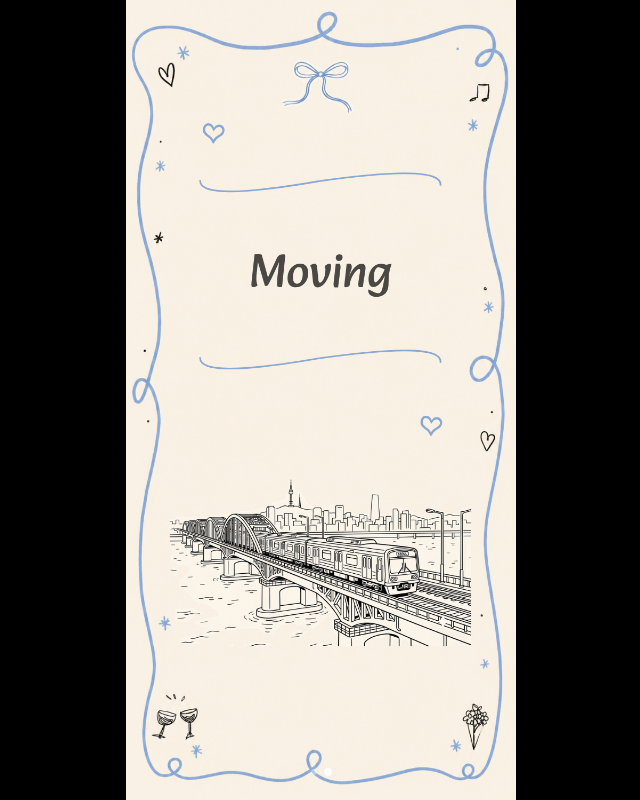
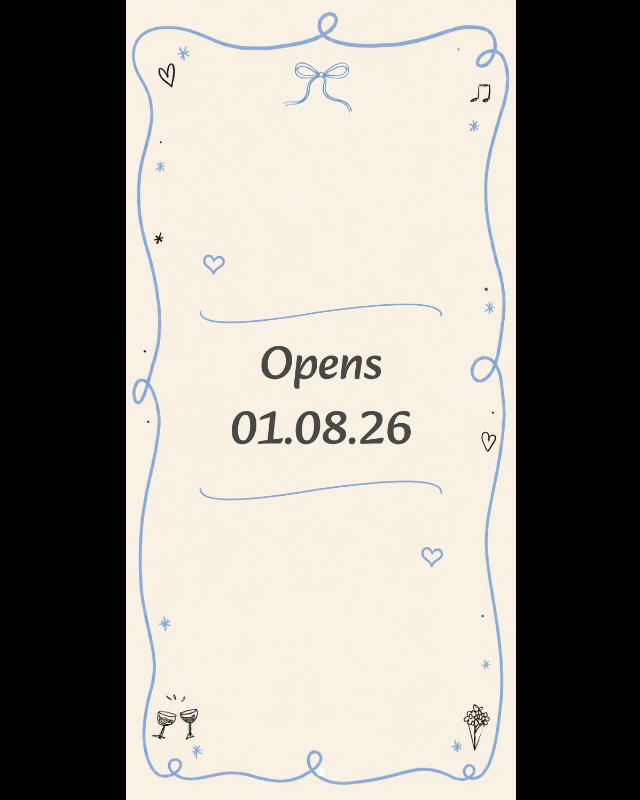
Before and after one commit to lee123wkd-design/squence, a plain HTML site: page index.html in a window 1280 px wide. Shown: the whole page, without its empty margins (319-959 px from the left). Drawn offline with Linux system fonts and the light colour scheme.

Commit message:
Update index.html

```diff
--- a/index.html
+++ b/index.html
@@ -411,7 +411,7 @@
 
             {
                 image: "Sqn_2.png",
-                time: "2026-07-30T01:50:00+09:00"
+                time: "2026-08-01T09:30:00+09:00"
             },
 
 
@@ -467,6 +467,17 @@
             {
                 image: "Sqn_7.png",
                 time: "2026-08-01T18:25:00+09:00"
+            },
+
+
+            /*
+             * Sqn_5
+             * 21:00 공개
+             */
+
+            {
+                image: "Sqn_5.png",
+                time: "2026-08-01T21:00:00+09:00"
             }
 
         ];
```
